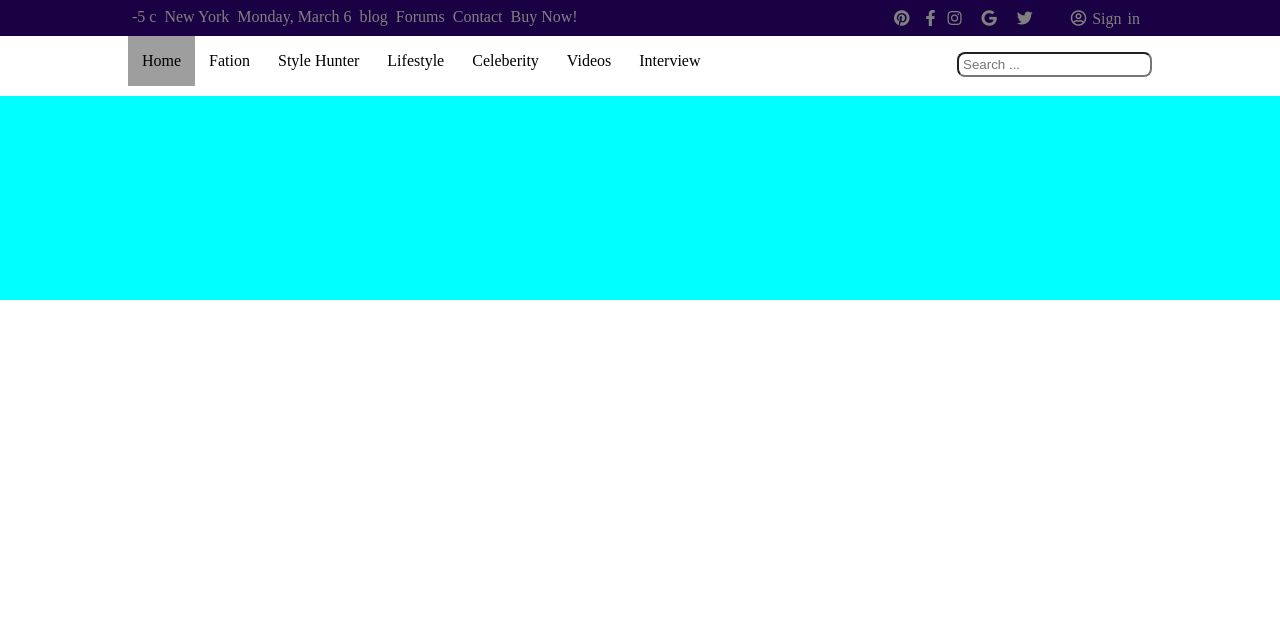
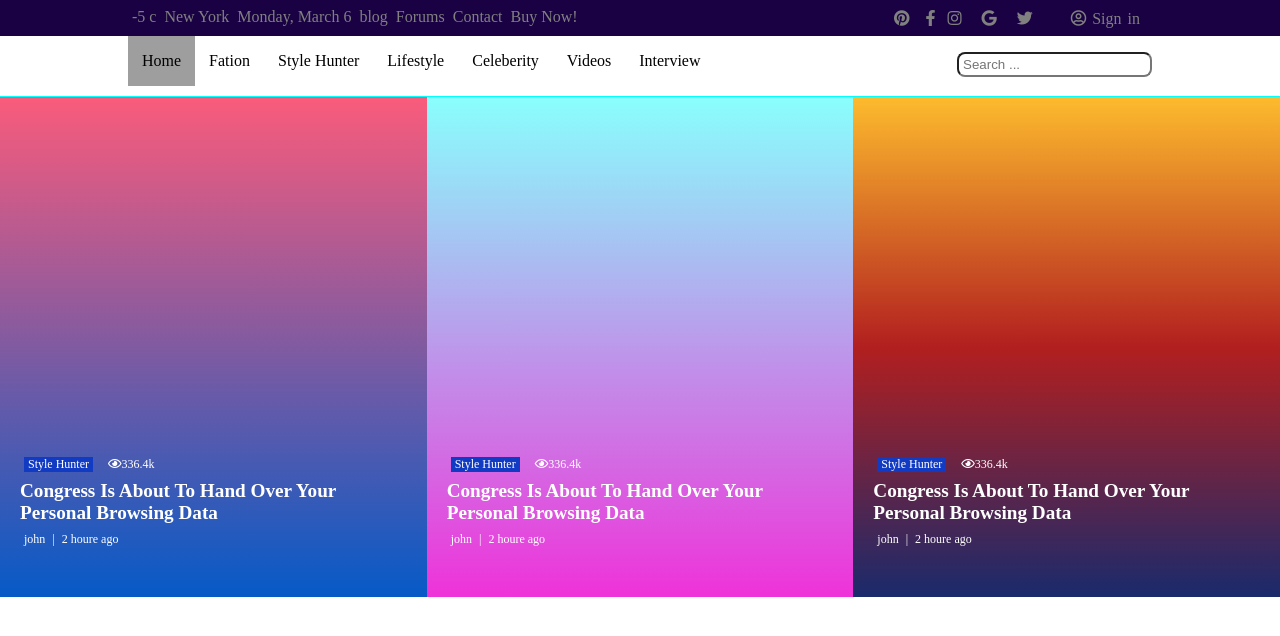
Before and after one commit to mmsme-developer/firstproject, a plain HTML site: page index.html in a window 1280 px wide. Drawn offline with Linux system fonts and the light colour scheme; grey boxes are pictures that could not be loaded.

Commit message:
complete article slide secction one from three

```diff
--- a/index.html
+++ b/index.html
@@ -128,6 +128,69 @@
     </header>
     <!-- end header section  -->
 
+    <!-- start body section -->
+        <article class="slide_clumn w-100 bg-red">
+            <section class="one bg-blue w-b1 left p-relative">
+                <div class="content_on_slide w-100 p-absolute">
+                    <!-- header -->
+                    <ul class="list-unstyled d-inline-block text-left pl-0 my-0 text-12">
+                        <li class="mx-4 px-4 bg-lightblue">Style Hunter</li>
+                        <li class="mx-4 px-4 fa fa-eye">336.4k</li>
+                    </ul>
+
+                    <!-- content -->
+                    <p class="my-8 text-1-2 text-bold">Congress Is About To Hand Over Your Personal Browsing Data</p>
+
+                    <!-- footer  -->
+                    <ul class="list-unstyled d-inline-block text-left pl-0 text-12 my-0">
+                        <li class="mx-4 px-2">john</li>
+                            &VerticalLine;
+                        <li class="mx-4 px-2">2 houre ago</li>
+                    </ul>
+                </div>
+            </section>
+            <section class="twan bg-yellow w-b1 left p-relative">
+                <div class="content_on_slide w-100 p-absolute">
+                    <!-- header -->
+                    <ul class="list-unstyled d-inline-block text-left pl-0 my-0 text-12">
+                        <li class="mx-4 px-4 bg-lightblue">Style Hunter</li>
+                        <li class="mx-4 px-4 fa fa-eye">336.4k</li>
+                    </ul>
+
+                    <!-- content -->
+                    <p class="my-8 text-1-2 text-bold">Congress Is About To Hand Over Your Personal Browsing Data</p>
+
+                    <!-- footer  -->
+                    <ul class="list-unstyled d-inline-block text-left pl-0 text-12 my-0">
+                        <li class="mx-4 px-2">john</li>
+                            &VerticalLine;
+                        <li class="mx-4 px-2">2 houre ago</li>
+                    </ul>
+                </div>
+            </section>
+            <section class="some bg-green w-b1 left p-relative">
+                <div class="content_on_slide w-100 p-absolute">
+                    <!-- header -->
+                    <ul class="list-unstyled d-inline-block text-left pl-0 my-0 text-12">
+                        <li class="mx-4 px-4 bg-lightblue">Style Hunter</li>
+                        <li class="mx-4 px-4 fa fa-eye">336.4k</li>
+                    </ul>
+
+                    <!-- content -->
+                    <p class="my-8 text-1-2 text-bold">Congress Is About To Hand Over Your Personal Browsing Data</p>
+
+                    <!-- footer  -->
+                    <ul class="list-unstyled d-inline-block text-left pl-0 text-12 my-0">
+                        <li class="mx-4 px-2">john</li>
+                            &VerticalLine;
+                        <li class="mx-4 px-2">2 houre ago</li>
+                    </ul>
+                </div>
+            </section>
+        </article>
+    <!-- end body section -->
+
+
 
 
     <!-- add javascript files -->
--- a/style.css
+++ b/style.css
@@ -138,6 +138,10 @@ body{
     background-color:yellow;
 }
 
+.bg-green{
+    background-color: green;
+}
+
 
 /* styles for lists */
 .unstyled{
@@ -150,6 +154,17 @@ body{
     display: inline-block;
 }
 
+/* styles for postion */
+.p-relative{
+    position: relative;
+
+}
+
+.p-absolute{
+    position: absolute;
+}
+
+
 
 /* direction style */
 .dir-rtl{
@@ -159,16 +174,48 @@ body{
     direction: ltr;
 }
 
-/* style fore alignment */
+/* style text for alignment */
 .align-center{
+    text-align: center;
+}
+
+.align-left{
     text-align: left;
 }
-
 /* style for links */
 .link{
     text-decoration: none;
 
 }
+
+/* style for font and fot size */
+.text-1-2{
+    font-size: 1.2em;
+}
+.text-1-4{
+    font-size: 1.4em;
+}
+
+.text-14{
+    font-size: 14px;
+}
+
+.text-12{
+    font-size: 12px;
+}
+
+/* style for font weight */
+.text-bold{
+    font-weight: bold;
+}
+.text-bolder{
+    font-weight: bolder;
+}
+.text-lighter{
+    font-weight: lighter;
+}
+
+
 
 /* end framework styling for hole */
 
@@ -182,7 +229,7 @@ body{
 /*start style for header */
 
 header{
-    height:300px;
+    height:97px;
     background-color: aqua;
 }
 
@@ -281,3 +328,66 @@ header{
 
 
 /*end style for header */
+
+
+/* start style for body */
+
+    /* start style for body section one */
+        .slide_clumn{
+            height: 500px;
+            color: white;
+        }
+
+        .w-b1{
+            width: 33.333%;
+            height: inherit;
+        }
+
+        /* start styles for section one from article */
+            /* background gradient for section one */
+            section.one{
+                background: #FC466B;  /* fallback for old browsers */
+                background: -webkit-linear-gradient(to bottom, rgb(69, 146, 235), rgb(251, 86, 119));  /* Chrome 10-25, Safari 5.1-6 */
+                background: linear-gradient(to top, rgb(6, 90, 199), rgb(250, 91, 123)); /* W3C, IE 10+/ Edge, Firefox 16+, Chrome 26+, Opera 12+, Safari 7+ */
+            }
+
+            .content_on_slide{
+                top:auto;
+                left: auto;
+                right: auto;
+                bottom: 50px;
+                padding-left: 20px;
+                padding-right: 20px;
+            }
+
+            .bg-lightblue{
+                background-color: #113bc3;
+            }
+
+
+
+        /* end styles for section one from article */
+
+
+        /* background gradient for section two */
+        section.twan {
+            background: #ef32d9;  /* fallback for old browsers */
+            background: -webkit-linear-gradient(to bottom, #6695ec, #ef32d9);  /* Chrome 10-25, Safari 5.1-6 */
+            background: linear-gradient(to bottom, #89fffd, #ef32d9); /* W3C, IE 10+/ Edge, Firefox 16+, Chrome 26+, Opera 12+, Safari 7+ */
+        }
+        /* background gradient for section three */
+        section.some{
+            background: #1a2a6c;  /* fallback for old browsers */
+            background: -webkit-linear-gradient(to bottom, #fdbb2d, #b21f1f, #1a2a6c);  /* Chrome 10-25, Safari 5.1-6 */
+            background: linear-gradient(to bottom, #fdbb2d, #b21f1f, #1a2a6c); /* W3C, IE 10+/ Edge, Firefox 16+, Chrome 26+, Opera 12+, Safari 7+ */
+        }
+    /* end style for body section one */
+
+    /* start style for body section two */
+    /* end style for body section two */
+
+    /* start style for body section three */
+    /* end style for body section three */
+
+
+/* end style for body */
```
